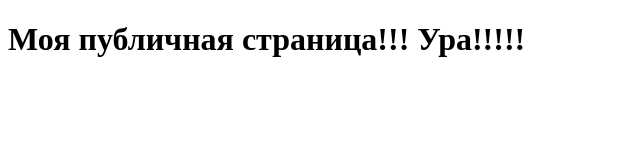
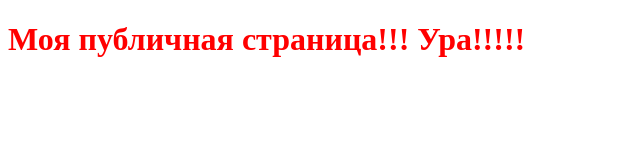
Before and after one commit to 11Andrey23/firstsite, a plain HTML site: page index.html in a window 1280 px wide. Shown: the whole page, without its empty margins (0-640 px from the left). Drawn offline with Linux system fonts and the light colour scheme.

Commit message:
добавление файлов в repo

```diff
--- a/index.html
+++ b/index.html
@@ -7,6 +7,6 @@
 </head>
 
 <body>
-    <h1>Моя публичная страница!!! Ура!!!!!</h1>
+    <h1 style="color: red;">Моя публичная страница!!! Ура!!!!!</h1>
 </body>
 </html>
```
